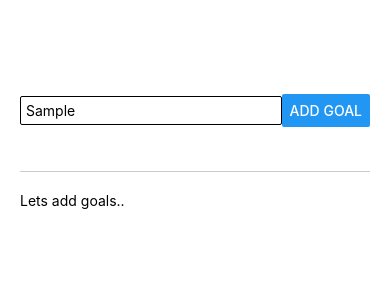
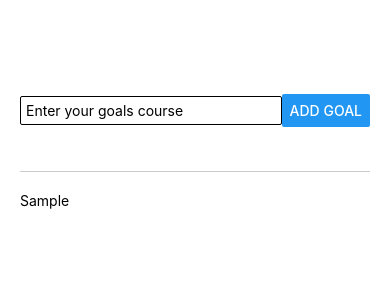
Before and after one commit to jsidd06/goal-android-ios-app, a React Native app: screen / in a window 390 px wide. Both pictures are taken after typing "Sample" into the empty fields and a click on the button "ADD GOAL". Shown: the top 300 px of the page. Built offline with nearby package versions, Linux system fonts and the light colour scheme.

Commit message:
feat: add our goals in empty arrays

```diff
--- a/App.js
+++ b/App.js
@@ -3,11 +3,13 @@ import { Button, StyleSheet, Text, TextInput, View } from "react-native";
 
 export default function App() {
   const [enterGoal, setEnterGoal] = useState("");
+  const [allEnteredGoal, setAllEnteredGoal] = useState([]);
   function addGoalsHandler(text) {
     setEnterGoal(text);
   }
   function submitGoalsHandler() {
-    console.log(enterGoal);
+    setAllEnteredGoal((pres) => [...pres, enterGoal]);
+    setEnterGoal("");
   }
   return (
     <View style={styles.container}>
@@ -16,11 +18,14 @@ export default function App() {
           style={styles.input}
           onChangeText={addGoalsHandler}
           placeholder="Enter your goals course"
+          value={enterGoal}
         />
         <Button title="Add Goal" onPress={submitGoalsHandler} />
       </View>
       <View style={styles.textContainer}>
-        <Text>Lets add goals..</Text>
+        {allEnteredGoal.map((goal, index) => (
+          <Text key={index}>{goal}</Text>
+        ))}
       </View>
     </View>
   );
```
